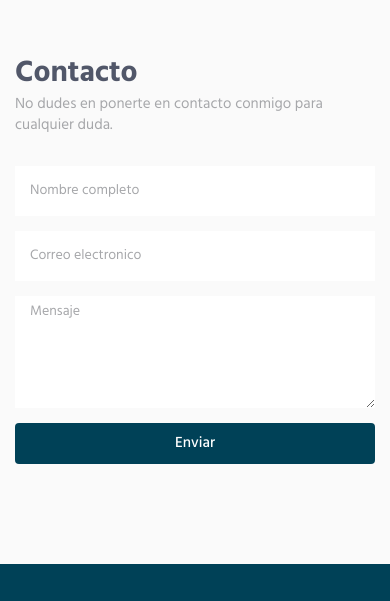
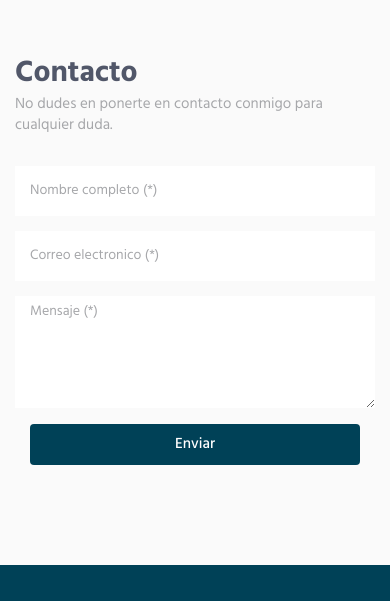
Before and after one commit to gildder/gildder.github.io, a website: page index.html in a window 390 px wide. Shown: the part 4187-4788 px from the top of the page. Drawn offline with nearby package versions, Linux system fonts and the light colour scheme.

Commit message:
Se actualizo el formulario de contacto.

```diff
--- a/index.html
+++ b/index.html
@@ -548,28 +548,34 @@
 					</div>
 					<div class="col-sm-8 col-sm-offset-1">
 						<div class="row">
-							<form action="#" method="post">
+							<form id="form">
 								<div class="col-12 col-sm-12 col-md-6 col-lg-6 px-0">
 									<div class="form-group">
-										<input type="text" class="form-control" name="nombre" id="nombre"
-											placeholder="Nombre completo" maxlength="100">
+										<input type="text" class="form-control" name="name" id="name"
+											placeholder="Nombre completo (*)" maxlength="100" required>
 									</div>
 									<div class="form-group">
-										<input type="email" class="form-control" name="email" id="email"
-											placeholder="Correo electronico">
+										<input type="text" class="form-control" name="email" id="email"
+											placeholder="Correo electronico (*)" required>
 									</div>
 								</div>
 								<div class="col-12 col-sm-12  col-md-6 col-lg-6 px-0">
 									<div class="form-group">
-										<textarea id="mensaje" class="form-control" name="mensaje" placeholder="Mensaje"
-											rows="5" cols="50" maxlength="500"></textarea>
+										<textarea class="form-control" name="message" id="message"
+											placeholder="Mensaje (*)" rows="5" cols="50" maxlength="500"
+											required></textarea>
 									</div>
 								</div>
-								<div class="row col-12 col-sm-12 col-md-12 col-lg-12 px-0 mx-0">
-									<div class="col-12 col-sm-12 col-md-3 col-lg-3">
-										<input type="submit" value="Enviar"
-											class="btn btn-default-bg btn-theme-md btn-md btn-block"
-											aria-pressed="true">
+								<div class="col-12 col-sm-12 col-md-12 col-lg-12 px-0">
+									<div class="g-recaptcha col-12 col-sm-12 col-md-12 col-lg-12"
+										data-sitekey="6Le-0donAAAAALjiiS_nSezxuCGGre1zazSlV7Ec">
+									</div>
+									<div class="row col-12 col-sm-12 col-md-12 col-lg-12 px-0 mx-0">
+										<div class="col-12 col-sm-12 col-md-3 col-lg-3">
+											<input type="submit" value="Enviar" id="button"
+												class="btn btn-default-bg btn-theme-md btn-md btn-block"
+												aria-pressed="true">
+										</div>
 									</div>
 								</div>
 							</form>
@@ -625,6 +631,20 @@
 	<script src="js/components/progress-bar.min.js" type="text/javascript"></script>
 	<script src="js/components/masonry.min.js" type="text/javascript"></script>
 	<script src="js/components/wow.min.js" type="text/javascript"></script>
+	<script type="text/javascript" src="https://cdn.jsdelivr.net/npm/@emailjs/browser@3/dist/email.min.js">
+	</script>
+	<script type="text/javascript">
+		(function () {
+			emailjs.init("OCpES4xc8Haffi1YD");
+		})();
+	</script>
+	<script src="js/components/send-email.js" type="text/javascript"></script>
+	<script src="https://www.google.com/recaptcha/api.js" async defer></script>
+	<script>
+		function onSubmit(token) {
+			document.getElementById("demo-form").submit();
+		}
+	</script>
 </body>
 
 </html>
```
